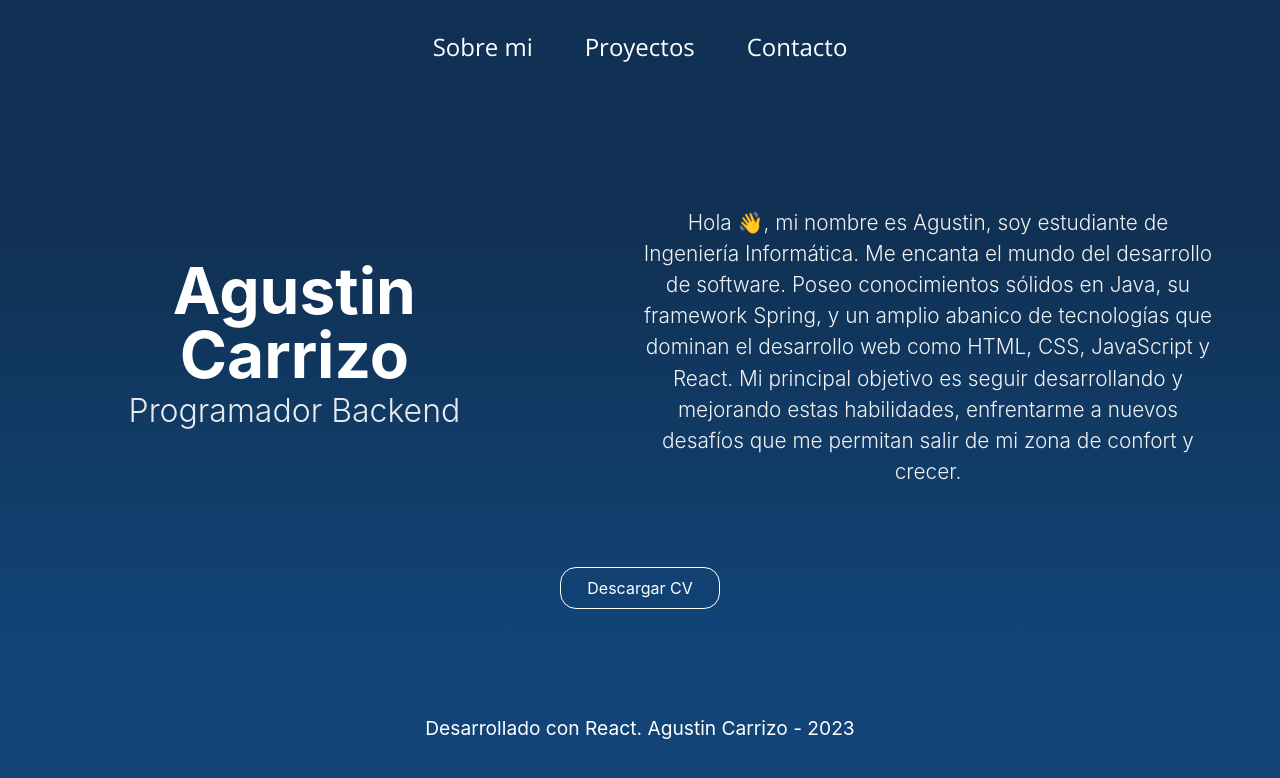
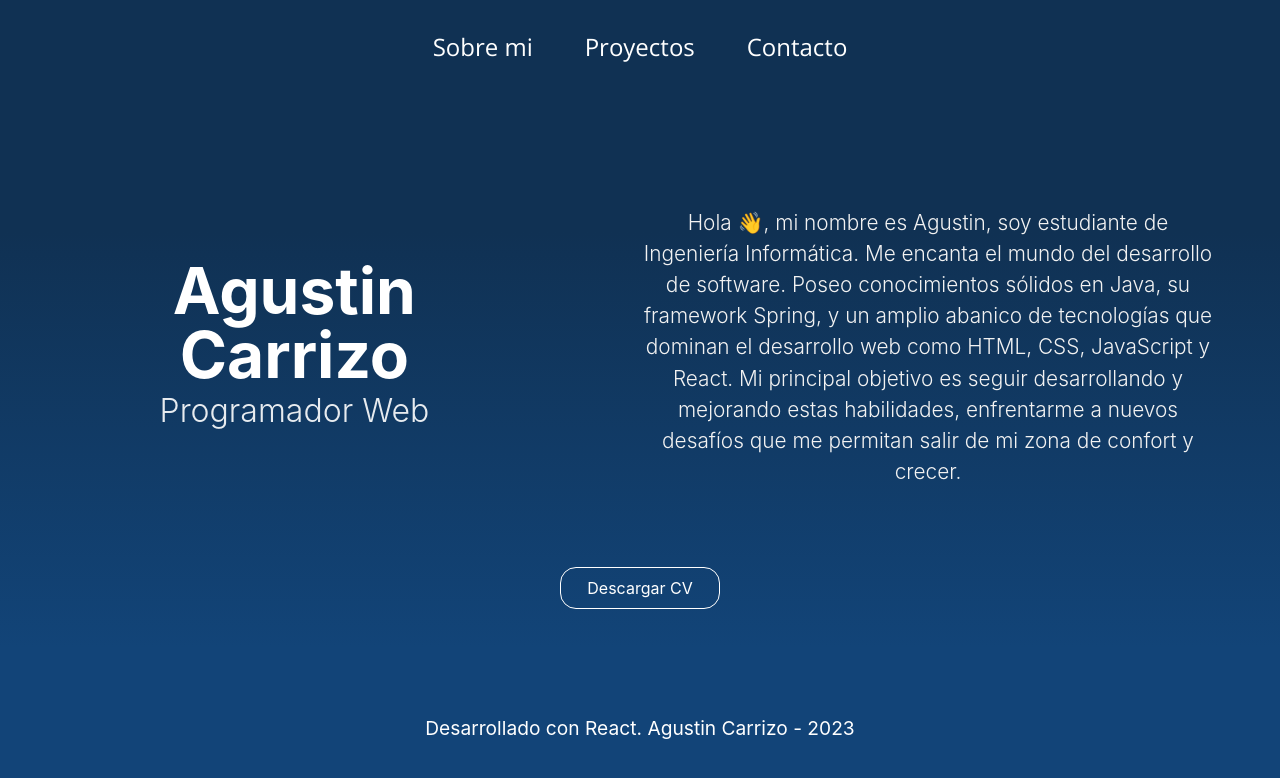
Before and after one commit to Jcarrizoagustin/portfolio, a React (Vite) app in the folder portfolio-app/: page / in a window 1280 px wide. Shown: the top 778 px of the page. Built offline with nearby package versions, Linux system fonts and the light colour scheme; the HTML template or start-up script is replaced by a standard one.

Commit message:
refactor: change role name
change Desarrollador backend to Desarrollador web in main section

```diff
--- a/portfolio-app/src/components/Main.jsx
+++ b/portfolio-app/src/components/Main.jsx
@@ -7,7 +7,7 @@ function Main() {
       <div className={styles.main}>
         <div className={styles.title}>
           <h1 className={styles.name}>Agustin Carrizo</h1>
-          <h5 className={styles.job}>Programador Backend</h5>
+          <h5 className={styles.job}>Programador Web</h5>
         </div>
         <p className={styles.text}>
           Hola 👋, mi nombre es Agustin, soy estudiante de Ingeniería
```
